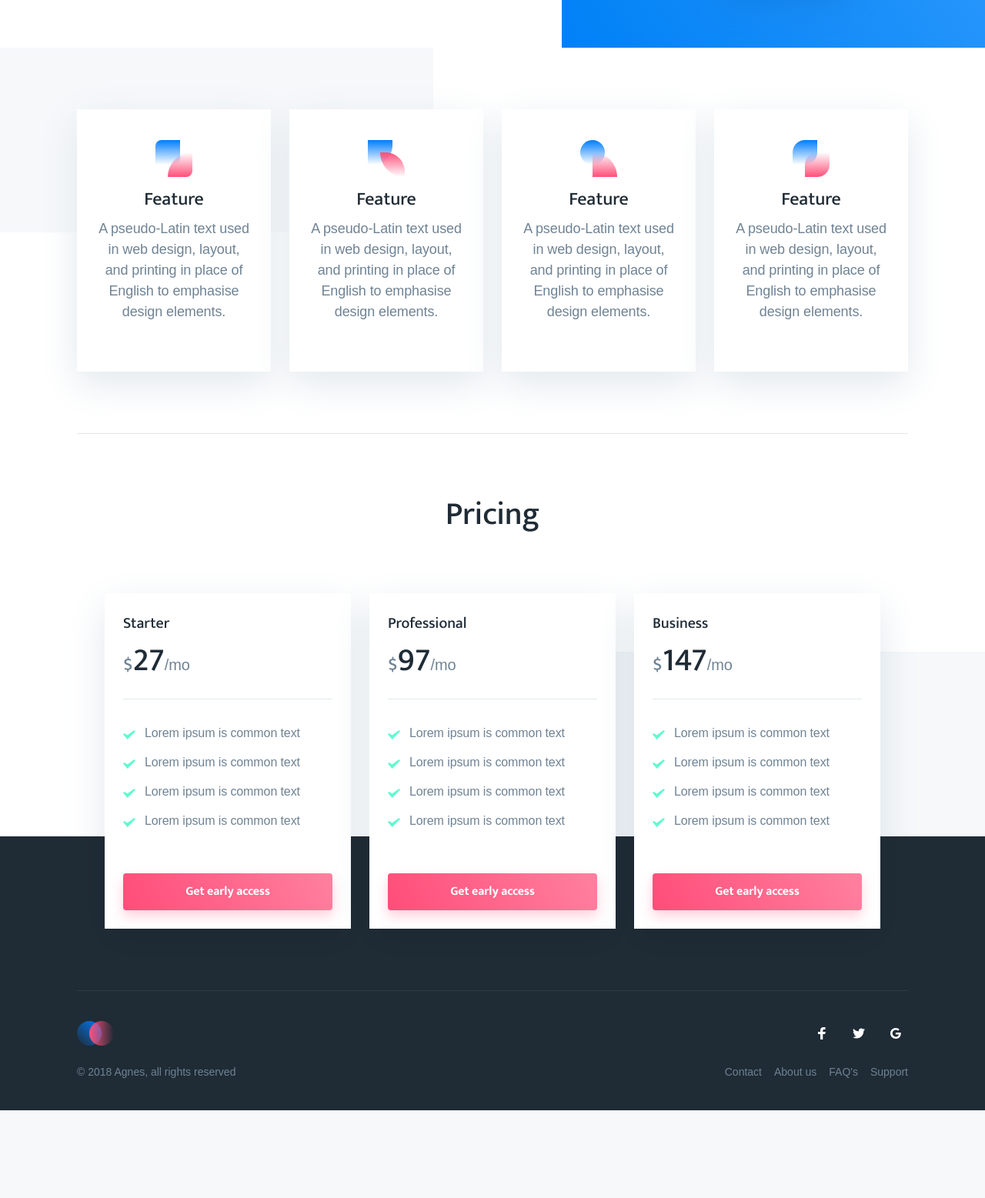
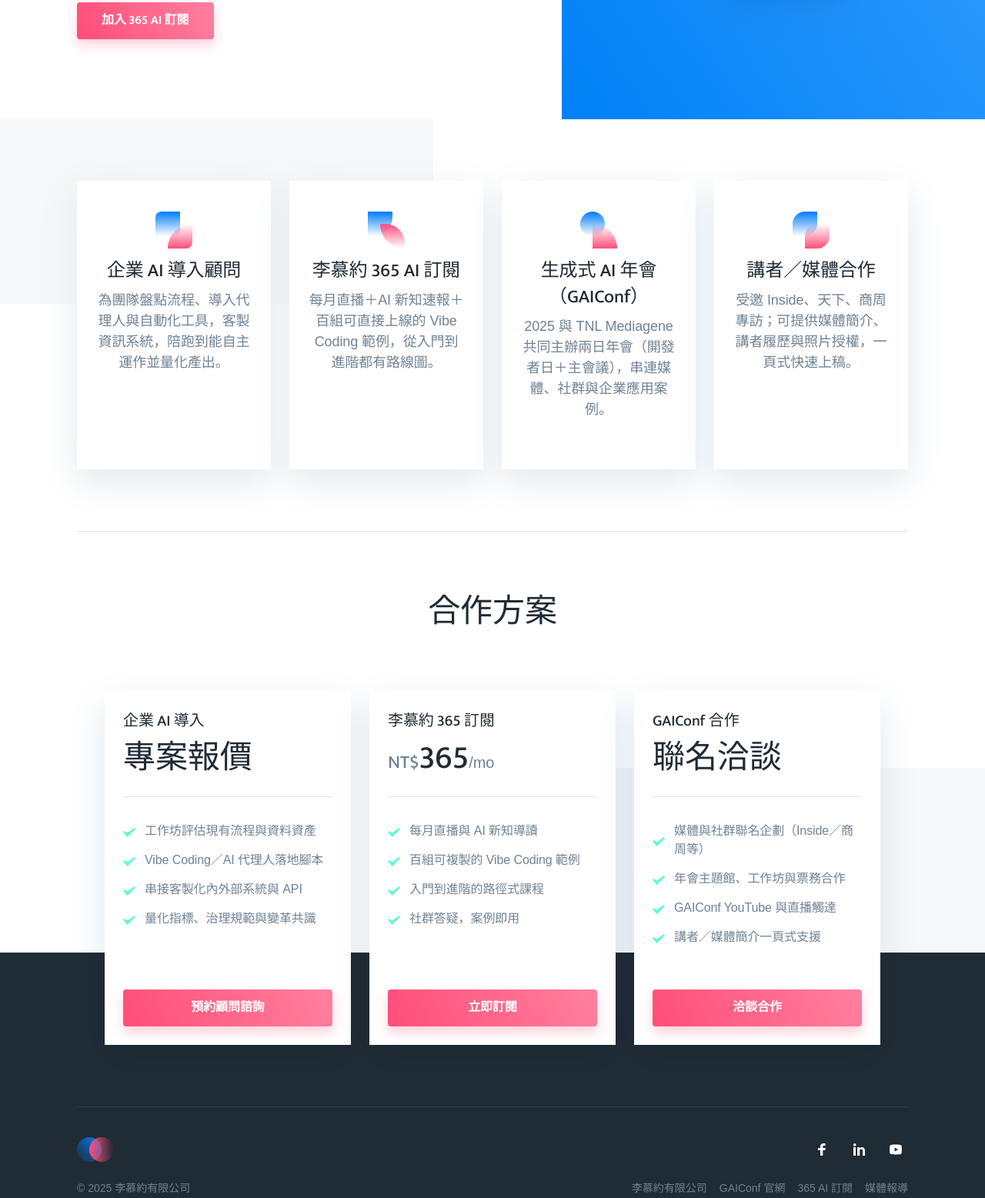
Before and after one commit to muyueh/landing-page, a website: page agnes/index.html in a window 1280 px wide. Shown: the part 535-2092 px from the top of the page at 77% size. Before the commit the page ends 1978 px from the top, so only its background shows below. Drawn offline with nearby package versions, Linux system fonts and the light colour scheme; files that its build step writes are made by us from their sources; a web font is replaced by a local one.

Commit message:
Customize landing page for Muyueh Lee

```diff
--- a/agnes/index.html
+++ b/agnes/index.html
@@ -4,7 +4,7 @@
     <meta charset="utf-8">
     <meta http-equiv="X-UA-Compatible" content="IE=edge">
     <meta name="viewport" content="width=device-width, initial-scale=1">
-    <title>Agnes Template</title>
+    <title>李慕約 | 生成式 AI 顧問與 GAIConf 策展人</title>
     <link href="https://fonts.googleapis.com/css?family=Hind+Vadodara:400,700|Mukta:500,700" rel="stylesheet">
     <link rel="stylesheet" href="dist/css/style.css">
     <script src="https://unpkg.com/scrollreveal@4.0.0/dist/scrollreveal.min.js"></script>
@@ -46,9 +46,9 @@
                 <div class="container">
                     <div class="hero-inner">
                         <div class="hero-copy">
-                            <h1 class="hero-title h2-mobile mt-0 is-revealing">Landing template for startups</h1>
-                            <p class="hero-paragraph is-revealing">Our landing page template works for all the devices, so you only have to setup it once, and get beautiful results forever.</p>
-                            <p class="hero-cta is-revealing"><a class="button button-primary button-shadow" href="#">Pricing and plans</a></p>
+                            <h1 class="hero-title h2-mobile mt-0 is-revealing">李慕約：帶企業跨越生成式 AI 的下一步</h1>
+                            <p class="hero-paragraph is-revealing">GAIConf 策展人、李慕約有限公司負責人。專注企業 AI 導入、Vibe Coding／AI 代理人實戰、資料視覺化，並以「李慕約 365 AI 訂閱」提供每月直播與可即用範例。</p>
+                            <p class="hero-cta is-revealing"><a class="button button-primary button-shadow" href="https://live.gaiconf.com/plans/muyuehai365?utm_source=chatgpt.com" target="_blank" rel="noopener">加入 365 AI 訂閱</a></p>
                         </div>
                         <div class="hero-illustration is-revealing">
                             <svg width="528" height="413" viewBox="0 0 528 413" xmlns="http://www.w3.org/2000/svg">
@@ -141,8 +141,8 @@
                                             </g>
                                         </svg>
                                     </div>
-                                    <h4 class="feature-title h3-mobile">Feature</h4>
-                                    <p class="text-sm">A pseudo-Latin text used in web design, layout, and printing in place of English to emphasise design elements.</p>
+                                    <h4 class="feature-title h3-mobile">企業 AI 導入顧問</h4>
+                                    <p class="text-sm">為團隊盤點流程、導入代理人與自動化工具，客製資訊系統，陪跑到能自主運作並量化產出。</p>
                                 </div>
                             </div>
                             <div class="feature is-revealing">
@@ -166,8 +166,8 @@
                                         </svg>
 
                                     </div>
-                                    <h4 class="feature-title h3-mobile">Feature</h4>
-                                    <p class="text-sm">A pseudo-Latin text used in web design, layout, and printing in place of English to emphasise design elements.</p>
+                                    <h4 class="feature-title h3-mobile">李慕約 365 AI 訂閱</h4>
+                                    <p class="text-sm">每月直播＋AI 新知速報＋百組可直接上線的 Vibe Coding 範例，從入門到進階都有路線圖。</p>
                                 </div>
                             </div>
                             <div class="feature is-revealing">
@@ -191,8 +191,8 @@
                                         </svg>
 
                                     </div>
-                                    <h4 class="feature-title h3-mobile">Feature</h4>
-                                    <p class="text-sm">A pseudo-Latin text used in web design, layout, and printing in place of English to emphasise design elements.</p>
+                                    <h4 class="feature-title h3-mobile">生成式 AI 年會（GAIConf）</h4>
+                                    <p class="text-sm">2025 與 TNL Mediagene 共同主辦兩日年會（開發者日＋主會議），串連媒體、社群與企業應用案例。</p>
                                 </div>
                             </div>
                             <div class="feature is-revealing">
@@ -216,8 +216,8 @@
                                         </svg>
 
                                     </div>
-                                    <h4 class="feature-title h3-mobile">Feature</h4>
-                                    <p class="text-sm">A pseudo-Latin text used in web design, layout, and printing in place of English to emphasise design elements.</p>
+                                    <h4 class="feature-title h3-mobile">講者／媒體合作</h4>
+                                    <p class="text-sm">受邀 Inside、天下、商周專訪；可提供媒體簡介、講者履歷與照片授權，一頁式快速上稿。</p>
                                 </div>
                             </div>
                         </div>
@@ -229,14 +229,14 @@
                 <div class="section-square"></div>
                 <div class="container">
                     <div class="pricing-inner section-inner has-top-divider">
-                        <h2 class="section-title mt-0 text-center">Pricing</h2>
+                        <h2 class="section-title mt-0 text-center">合作方案</h2>
                         <div class="pricing-tables-wrap">
                             <div class="pricing-table">
                                 <div class="pricing-table-inner">
                                     <div class="pricing-table-main">
                                         <div class="pricing-table-header is-revealing">
-                                            <div class="pricing-table-title mt-12 mb-8">Starter</div>
-                                            <div class="pricing-table-price mb-32 pb-24"><span class="pricing-table-price-currency h4">$</span><span class="pricing-table-price-amount h2">27</span>/mo</div>
+                                            <div class="pricing-table-title mt-12 mb-8">企業 AI 導入</div>
+                                            <div class="pricing-table-price mb-32 pb-24"><span class="pricing-table-price-amount h2">專案報價</span></div>
                                         </div>
                                         <ul class="pricing-table-features list-reset text-xs mt-24 mb-56">
                                             <li class="is-revealing">
@@ -245,7 +245,7 @@
                                                         <path fill="#5FFAD0" fill-rule="nonzero" d="M5.6 8.4L1.6 6 0 7.6 5.6 14 16 3.6 14.4 2z"/>
                                                     </svg>
                                                 </span>
-                                                <span>Lorem ipsum is common text </span>
+                                                <span>工作坊評估現有流程與資料資產</span>
                                             </li>
                                             <li class="is-revealing">
                                                 <span class="list-icon">
@@ -253,7 +253,7 @@
                                                         <path fill="#5FFAD0" fill-rule="nonzero" d="M5.6 8.4L1.6 6 0 7.6 5.6 14 16 3.6 14.4 2z"/>
                                                     </svg>
                                                 </span>
-                                                <span>Lorem ipsum is common text </span>
+                                                <span>Vibe Coding／AI 代理人落地腳本</span>
                                             </li>
                                             <li class="is-revealing">
                                                 <span class="list-icon">
@@ -261,7 +261,7 @@
                                                         <path fill="#5FFAD0" fill-rule="nonzero" d="M5.6 8.4L1.6 6 0 7.6 5.6 14 16 3.6 14.4 2z"/>
                                                     </svg>
                                                 </span>
-                                                <span>Lorem ipsum is common text </span>
+                                                <span>串接客製化內外部系統與 API</span>
                                             </li>
                                             <li class="is-revealing">
                                                 <span class="list-icon">
@@ -269,12 +269,12 @@
                                                         <path fill="#5FFAD0" fill-rule="nonzero" d="M5.6 8.4L1.6 6 0 7.6 5.6 14 16 3.6 14.4 2z"/>
                                                     </svg>
                                                 </span>
-                                                <span>Lorem ipsum is common text </span>
+                                                <span>量化指標、治理規範與變革共識</span>
                                             </li>
                                         </ul>
                                     </div>
                                     <div class="pricing-table-cta is-revealing">
-                                        <a class="button button-primary button-shadow button-block" href="#">Get early access</a>
+                                        <a class="button button-primary button-shadow button-block" href="https://muyueh.com/" target="_blank" rel="noopener">預約顧問諮詢</a>
                                     </div>
                                 </div>
                             </div>
@@ -282,8 +282,8 @@
                                 <div class="pricing-table-inner">
                                     <div class="pricing-table-main">
                                         <div class="pricing-table-header is-revealing">
-                                            <div class="pricing-table-title mt-12 mb-8">Professional</div>
-                                            <div class="pricing-table-price mb-32 pb-24"><span class="pricing-table-price-currency h4">$</span><span class="pricing-table-price-amount h2">97</span>/mo</div>
+                                            <div class="pricing-table-title mt-12 mb-8">李慕約 365 訂閱</div>
+                                            <div class="pricing-table-price mb-32 pb-24"><span class="pricing-table-price-currency h4">NT$</span><span class="pricing-table-price-amount h2">365</span>/mo</div>
                                         </div>
                                         <ul class="pricing-table-features list-reset text-xs mt-24 mb-56">
                                             <li class="is-revealing">
@@ -292,7 +292,7 @@
                                                         <path fill="#5FFAD0" fill-rule="nonzero" d="M5.6 8.4L1.6 6 0 7.6 5.6 14 16 3.6 14.4 2z"/>
                                                     </svg>
                                                 </span>
-                                                <span>Lorem ipsum is common text </span>
+                                                <span>每月直播與 AI 新知導讀</span>
                                             </li>
                                             <li class="is-revealing">
                                                 <span class="list-icon">
@@ -300,7 +300,7 @@
                                                         <path fill="#5FFAD0" fill-rule="nonzero" d="M5.6 8.4L1.6 6 0 7.6 5.6 14 16 3.6 14.4 2z"/>
                                                     </svg>
                                                 </span>
-                                                <span>Lorem ipsum is common text </span>
+                                                <span>百組可複製的 Vibe Coding 範例</span>
                                             </li>
                                             <li class="is-revealing">
                                                 <span class="list-icon">
@@ -308,7 +308,7 @@
                                                         <path fill="#5FFAD0" fill-rule="nonzero" d="M5.6 8.4L1.6 6 0 7.6 5.6 14 16 3.6 14.4 2z"/>
                                                     </svg>
                                                 </span>
-                                                <span>Lorem ipsum is common text </span>
+                                                <span>入門到進階的路徑式課程</span>
                                             </li>
                                             <li class="is-revealing">
                                                 <span class="list-icon">
@@ -316,12 +316,12 @@
                                                         <path fill="#5FFAD0" fill-rule="nonzero" d="M5.6 8.4L1.6 6 0 7.6 5.6 14 16 3.6 14.4 2z"/>
                                                     </svg>
                                                 </span>
-                                                <span>Lorem ipsum is common text </span>
+                                                <span>社群答疑，案例即用</span>
                                             </li>
                                         </ul>
                                     </div>
                                     <div class="pricing-table-cta is-revealing">
-                                        <a class="button button-primary button-shadow button-block" href="#">Get early access</a>
+                                        <a class="button button-primary button-shadow button-block" href="https://live.gaiconf.com/plans/muyuehai365?utm_source=chatgpt.com" target="_blank" rel="noopener">立即訂閱</a>
                                     </div>
                                 </div>
                             </div>
@@ -329,8 +329,8 @@
                                 <div class="pricing-table-inner">
                                     <div class="pricing-table-main">
                                         <div class="pricing-table-header is-revealing">
-                                            <div class="pricing-table-title mt-12 mb-8">Business</div>
-                                            <div class="pricing-table-price mb-32 pb-24"><span class="pricing-table-price-currency h4">$</span><span class="pricing-table-price-amount h2">147</span>/mo</div>
+                                            <div class="pricing-table-title mt-12 mb-8">GAIConf 合作</div>
+                                            <div class="pricing-table-price mb-32 pb-24"><span class="pricing-table-price-amount h2">聯名洽談</span></div>
                                         </div>
                                         <ul class="pricing-table-features list-reset text-xs mt-24 mb-56">
                                             <li class="is-revealing">
@@ -339,7 +339,7 @@
                                                         <path fill="#5FFAD0" fill-rule="nonzero" d="M5.6 8.4L1.6 6 0 7.6 5.6 14 16 3.6 14.4 2z"/>
                                                     </svg>
                                                 </span>
-                                                <span>Lorem ipsum is common text </span>
+                                                <span>媒體與社群聯名企劃（Inside／商周等）</span>
                                             </li>
                                             <li class="is-revealing">
                                                 <span class="list-icon">
@@ -347,7 +347,7 @@
                                                         <path fill="#5FFAD0" fill-rule="nonzero" d="M5.6 8.4L1.6 6 0 7.6 5.6 14 16 3.6 14.4 2z"/>
                                                     </svg>
                                                 </span>
-                                                <span>Lorem ipsum is common text </span>
+                                                <span>年會主題館、工作坊與票務合作</span>
                                             </li>
                                             <li class="is-revealing">
                                                 <span class="list-icon">
@@ -355,7 +355,7 @@
                                                         <path fill="#5FFAD0" fill-rule="nonzero" d="M5.6 8.4L1.6 6 0 7.6 5.6 14 16 3.6 14.4 2z"/>
                                                     </svg>
                                                 </span>
-                                                <span>Lorem ipsum is common text </span>
+                                                <span>GAIConf YouTube 與直播觸達</span>
                                             </li>
                                             <li class="is-revealing">
                                                 <span class="list-icon">
@@ -363,12 +363,12 @@
                                                         <path fill="#5FFAD0" fill-rule="nonzero" d="M5.6 8.4L1.6 6 0 7.6 5.6 14 16 3.6 14.4 2z"/>
                                                     </svg>
                                                 </span>
-                                                <span>Lorem ipsum is common text </span>
+                                                <span>講者／媒體簡介一頁式支援</span>
                                             </li>
                                         </ul>
                                     </div>
                                     <div class="pricing-table-cta is-revealing">
-                                        <a class="button button-primary button-shadow button-block" href="#">Get early access</a>
+                                        <a class="button button-primary button-shadow button-block" href="https://gaiconf.com/?utm_source=chatgpt.com" target="_blank" rel="noopener">洽談合作</a>
                                     </div>
                                 </div>
                             </div>
@@ -404,21 +404,21 @@
                     </div>
                     <ul class="footer-links list-reset">
                         <li>
-                            <a href="#">Contact</a>
+                            <a href="https://muyueh.com/" target="_blank" rel="noopener">李慕約有限公司</a>
                         </li>
                         <li>
-                            <a href="#">About us</a>
+                            <a href="https://gaiconf.com/?utm_source=chatgpt.com" target="_blank" rel="noopener">GAIConf 官網</a>
                         </li>
                         <li>
-                            <a href="#">FAQ's</a>
+                            <a href="https://live.gaiconf.com/plans/muyuehai365?utm_source=chatgpt.com" target="_blank" rel="noopener">365 AI 訂閱</a>
                         </li>
                         <li>
-                            <a href="#">Support</a>
+                            <a href="https://www.inside.com.tw/feature/2025-generative-ai/37925-the-era-of-ai-for-everyone-has-arrived?utm_source=chatgpt.com" target="_blank" rel="noopener">媒體報導</a>
                         </li>
                     </ul>
                     <ul class="footer-social-links list-reset">
                         <li>
-                            <a href="#">
+                            <a href="https://www.facebook.com/muyueh.l/?locale=zh_TW&utm_source=chatgpt.com" target="_blank" rel="noopener">
                                 <span class="screen-reader-text">Facebook</span>
                                 <svg width="16" height="16" xmlns="http://www.w3.org/2000/svg">
                                     <path d="M6.023 16L6 9H3V6h3V4c0-2.7 1.672-4 4.08-4 1.153 0 2.144.086 2.433.124v2.821h-1.67c-1.31 0-1.563.623-1.563 1.536V6H13l-1 3H9.28v7H6.023z" fill="#FFFFFF"/>
@@ -426,23 +426,23 @@
                             </a>
                         </li>
                         <li>
-                            <a href="#">
-                                <span class="screen-reader-text">Twitter</span>
+                            <a href="https://tw.linkedin.com/in/muyueh?utm_source=chatgpt.com" target="_blank" rel="noopener">
+                                <span class="screen-reader-text">LinkedIn</span>
                                 <svg width="16" height="16" xmlns="http://www.w3.org/2000/svg">
-                                    <path d="M16 3c-.6.3-1.2.4-1.9.5.7-.4 1.2-1 1.4-1.8-.6.4-1.3.6-2.1.8-.6-.6-1.5-1-2.4-1-1.7 0-3.2 1.5-3.2 3.3 0 .3 0 .5.1.7-2.7-.1-5.2-1.4-6.8-3.4-.3.5-.4 1-.4 1.7 0 1.1.6 2.1 1.5 2.7-.5 0-1-.2-1.5-.4C.7 7.7 1.8 9 3.3 9.3c-.3.1-.6.1-.9.1-.2 0-.4 0-.6-.1.4 1.3 1.6 2.3 3.1 2.3-1.1.9-2.5 1.4-4.1 1.4H0c1.5.9 3.2 1.5 5 1.5 6 0 9.3-5 9.3-9.3v-.4C15 4.3 15.6 3.7 16 3z" fill="#FFFFFF"/>
+                                    <path d="M4 16H1V5h3v11zM2.5 3.7C1.6 3.7 1 3 1 2.2 1 .9 1.9 0 2.8 0c.9 0 1.6.9 1.7 2.1 0 .8-.7 1.6-1.7 1.6zM16 16h-3v-6c0-1.5-.6-2.5-1.9-2.5-1 0-1.5.7-1.8 1.3-.1.2-.1.5-.1.7V16H6s.1-10 0-11h3v1.6c.4-.7 1.2-1.7 3-1.7 2.2 0 4 1.4 4 4.6V16z" fill="#FFFFFF"/>
                                 </svg>
                             </a>
                         </li>
                         <li>
-                            <a href="#">
-                                <span class="screen-reader-text">Google</span>
+                            <a href="https://www.youtube.com/%40leemuyueh?utm_source=chatgpt.com" target="_blank" rel="noopener">
+                                <span class="screen-reader-text">YouTube</span>
                                 <svg width="16" height="16" xmlns="http://www.w3.org/2000/svg">
-                                    <path d="M7.9 7v2.4H12c-.2 1-1.2 3-4 3-2.4 0-4.3-2-4.3-4.4 0-2.4 2-4.4 4.3-4.4 1.4 0 2.3.6 2.8 1.1l1.9-1.8C11.5 1.7 9.9 1 8 1 4.1 1 1 4.1 1 8s3.1 7 7 7c4 0 6.7-2.8 6.7-6.8 0-.5 0-.8-.1-1.2H7.9z" fill="#FFFFFF"/>
+                                    <path d="M15.6 3.6c-.2-.8-.8-1.4-1.6-1.6C12.7 1.6 8 1.6 8 1.6s-4.7 0-6 .4C1.2 2.2.6 2.8.4 3.6.1 5 .1 8 .1 8s0 3 .3 4.4c.2.8.8 1.4 1.6 1.6 1.3.4 6 .4 6 .4s4.7 0 6-.4c.8-.2 1.4-.8 1.6-1.6.3-1.4.3-4.4.3-4.4s0-3-.3-4.4zM6.6 10.5V5.5L11 8l-4.4 2.5z" fill="#FFFFFF"/>
                                 </svg>
                             </a>
                         </li>
                     </ul>
-                    <div class="footer-copyright">&copy; 2018 Agnes, all rights reserved</div>
+                    <div class="footer-copyright">&copy; 2025 李慕約有限公司</div>
                 </div>
             </div>
         </footer>
```
